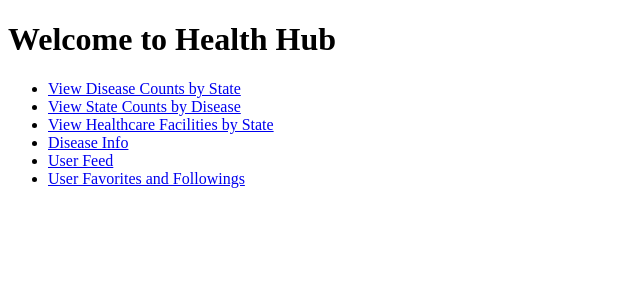
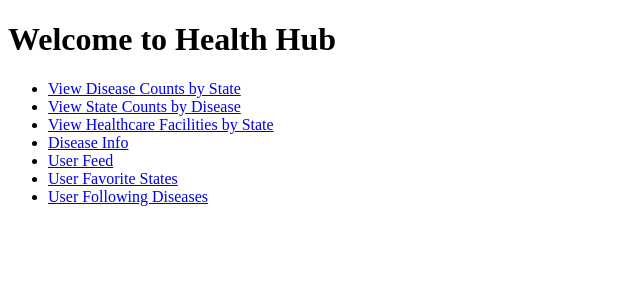
Before and after one commit to JacobMMillion/HealthHub_Database_WebApp, a Flask app: page / in a window 1280 px wide. Shown: the top 300 px of the page, without its empty margins (0-640 px from the left). Run offline with Flask 3, Linux system fonts and the light colour scheme; parts of the project's set-up code (start-up, migrations or seed data) failed here and were passed over.

Commit message:
Update index.html

```diff
--- a/templates/index.html
+++ b/templates/index.html
@@ -13,7 +13,8 @@
         <li><a href="{{ url_for('healthcare_facilities_by_state') }}">View Healthcare Facilities by State</a></li>
         <li><a href="{{ url_for('disease_info') }}">Disease Info</a></li>
         <li><a href="{{ url_for('feed') }}">User Feed</a></li>
-        <li><a href="{{ url_for('favorites_follows') }}">User Favorites and Followings</a></li>
+        <li><a href="{{ url_for('favorites') }}">User Favorite States</a></li>
+        <li><a href="{{ url_for('following') }}">User Following Diseases</a></li>
     </ul>
 </body>
 </html>
```
